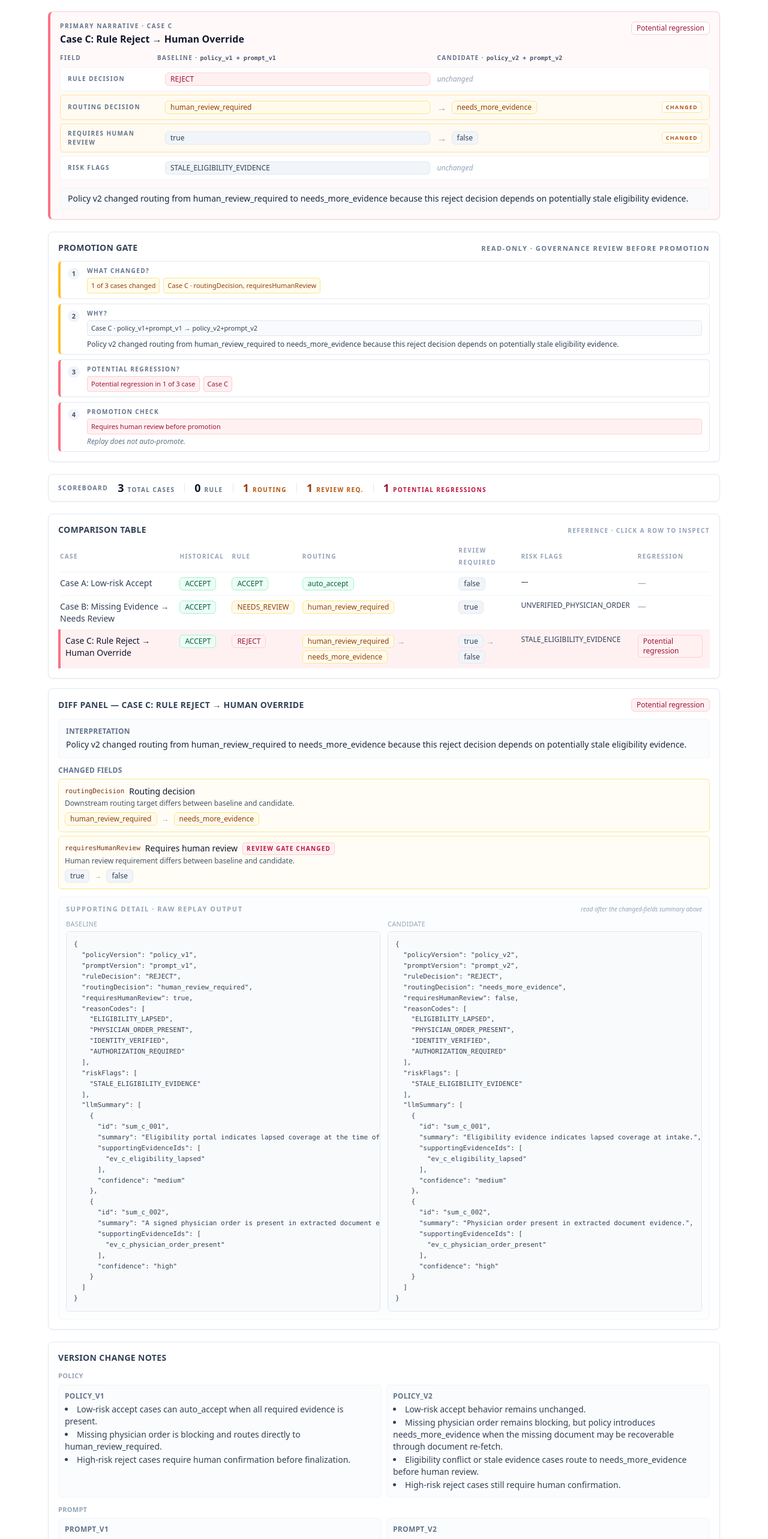
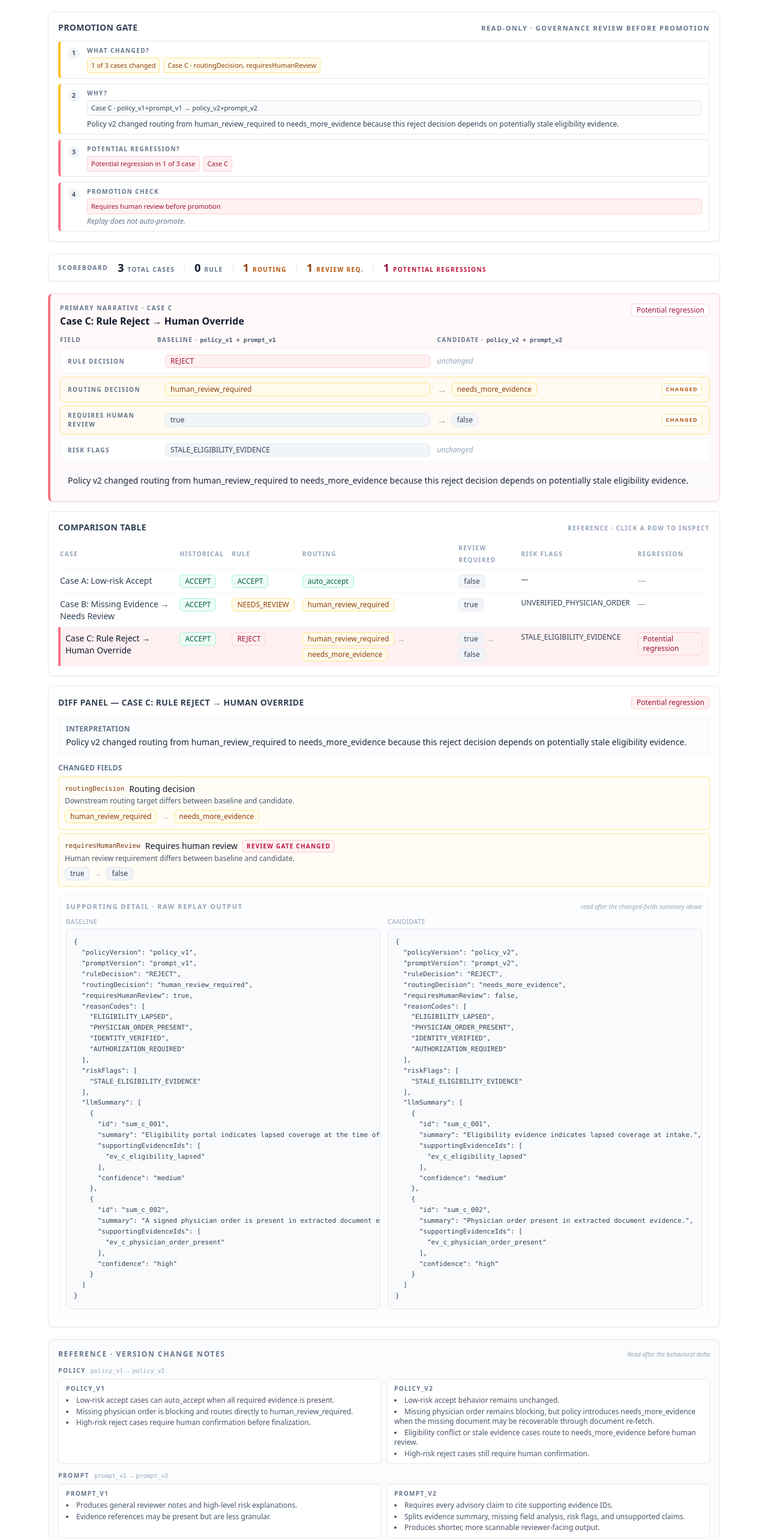
Before and after one commit to Ariosolzq/auditable-ai-referral-demo, a Next.js app: page /replay in a window 1280 px wide. Shown: the part 221-2786 px from the top of the page at 60% size. Built offline with nearby package versions, Linux system fonts and the light colour scheme.

Commit message:
Round 3-3: sync replay hero and finalize reference notes

```diff
--- a/app/replay/page.tsx
+++ b/app/replay/page.tsx
@@ -1,6 +1,5 @@
 import type { ReactNode } from "react";
 import ReplayClient from "@/components/replay/ReplayClient";
-import ReplayDeltaHero from "@/components/replay/ReplayDeltaHero";
 import ReplayPromotionGate from "@/components/replay/ReplayPromotionGate";
 import ReplaySummaryCards from "@/components/replay/ReplaySummaryCards";
 import VersionChangeNotes from "@/components/replay/VersionChangeNotes";
@@ -24,15 +23,6 @@ function BoundaryChip({ children }: { children: ReactNode }) {
 
 export default function ReplayPage() {
   const run = replayRuns[0];
-
-  // Primary narrative: Case C by default. If Case C is absent, fall back to
-  // ReplayClient's default-index logic (min(2, len-1)), then to the first
-  // comparison. Hero stays static for this round; table selection in
-  // ReplayClient remains independent.
-  const heroComparison =
-    run.comparisons.find((c) => c.caseId === "case-c") ??
-    run.comparisons[Math.max(0, Math.min(2, run.comparisons.length - 1))] ??
-    run.comparisons[0];
 
   return (
     <div className="space-y-5">
@@ -70,20 +60,15 @@ export default function ReplayPage() {
         </div>
       </header>
 
-      {heroComparison && (
-        <ReplayDeltaHero
-          comparison={heroComparison}
-          label="Primary narrative · Case C"
-        />
-      )}
-
       <ReplayPromotionGate
         comparisons={run.comparisons}
-        primaryCaseId={heroComparison?.caseId}
+        primaryCaseId="case-c"
       />
 
       <ReplaySummaryCards comparisons={run.comparisons} />
+
       <ReplayClient comparisons={run.comparisons} />
+
       <VersionChangeNotes notes={run.versionChangeNotes} />
     </div>
   );
--- a/components/replay/ReplayClient.tsx
+++ b/components/replay/ReplayClient.tsx
@@ -2,6 +2,7 @@
 
 import { useState } from "react";
 import ReplayComparisonTable from "@/components/replay/ReplayComparisonTable";
+import ReplayDeltaHero from "@/components/replay/ReplayDeltaHero";
 import ReplayDiffPanel from "@/components/replay/ReplayDiffPanel";
 import type { ReplayCaseComparison } from "@/types/replay";
 
@@ -9,14 +10,28 @@ type Props = {
   comparisons: ReplayCaseComparison[];
 };
 
+function defaultSelectedIdx(len: number): number {
+  return Math.max(0, Math.min(2, len - 1));
+}
+
 export default function ReplayClient({ comparisons }: Props) {
   const [selectedIdx, setSelectedIdx] = useState<number>(() =>
-    Math.max(0, Math.min(2, comparisons.length - 1)),
+    defaultSelectedIdx(comparisons.length),
   );
   const selected = comparisons[selectedIdx];
+  const isDefaultSelection =
+    selectedIdx === defaultSelectedIdx(comparisons.length);
+  const isCaseC = selected?.caseId === "case-c";
+  const heroLabel =
+    isDefaultSelection && isCaseC
+      ? "Primary narrative · Case C"
+      : "Selected comparison";
 
   return (
     <div className="space-y-4">
+      {selected && (
+        <ReplayDeltaHero comparison={selected} label={heroLabel} />
+      )}
       <ReplayComparisonTable
         comparisons={comparisons}
         selectedIdx={selectedIdx}
--- a/components/replay/VersionChangeNotes.tsx
+++ b/components/replay/VersionChangeNotes.tsx
@@ -12,11 +12,11 @@ function NotesSection({
   items: string[];
 }) {
   return (
-    <div className="rounded-md border border-slate-100 bg-slate-50/50 p-2.5">
-      <h4 className="mb-1 text-xs font-semibold uppercase tracking-wide text-slate-500">
+    <div className="rounded-md border border-slate-200 bg-white px-3 py-2">
+      <h4 className="mb-1 text-[10px] font-semibold uppercase tracking-[0.14em] text-slate-500">
         {label}
       </h4>
-      <ul className="list-inside list-disc space-y-0.5 text-sm text-slate-700">
+      <ul className="list-inside list-disc space-y-0.5 text-xs leading-snug text-slate-600">
         {items.map((item, i) => (
           <li key={i}>{item}</li>
         ))}
@@ -40,9 +40,16 @@ function NotesGroup({
 }) {
   return (
     <div className="space-y-1.5">
-      <h3 className="text-[11px] font-semibold uppercase tracking-wide text-slate-400">
-        {groupLabel}
-      </h3>
+      <div className="flex flex-wrap items-center gap-2">
+        <h3 className="text-[10px] font-semibold uppercase tracking-[0.16em] text-slate-500">
+          {groupLabel}
+        </h3>
+        <span className="text-[10px] text-slate-400">
+          <code className="font-mono">{v1Label}</code>{" "}
+          <span aria-hidden="true">→</span>{" "}
+          <code className="font-mono">{v2Label}</code>
+        </span>
+      </div>
       <div className="grid grid-cols-1 gap-2 sm:grid-cols-2">
         <NotesSection label={v1Label} items={v1Items} />
         <NotesSection label={v2Label} items={v2Items} />
@@ -53,10 +60,18 @@ function NotesGroup({
 
 export default function VersionChangeNotes({ notes }: Props) {
   return (
-    <section className="rounded-lg border border-slate-200 bg-white p-4 shadow-sm">
-      <h2 className="mb-3 text-sm font-semibold uppercase tracking-wide text-slate-700">
-        Version Change Notes
-      </h2>
+    <section
+      aria-label="Version change notes"
+      className="rounded-lg border border-slate-200 bg-slate-50/60 p-4"
+    >
+      <div className="mb-3 flex flex-wrap items-baseline justify-between gap-2">
+        <h2 className="text-xs font-semibold uppercase tracking-[0.14em] text-slate-500">
+          Reference &middot; version change notes
+        </h2>
+        <span className="text-[10px] italic text-slate-400">
+          Read after the behavioral delta
+        </span>
+      </div>
       <div className="space-y-3">
         <NotesGroup
           groupLabel="Policy"
```
Also changed, not shown: 1 other file (tests, documents, lock files or other folders).
